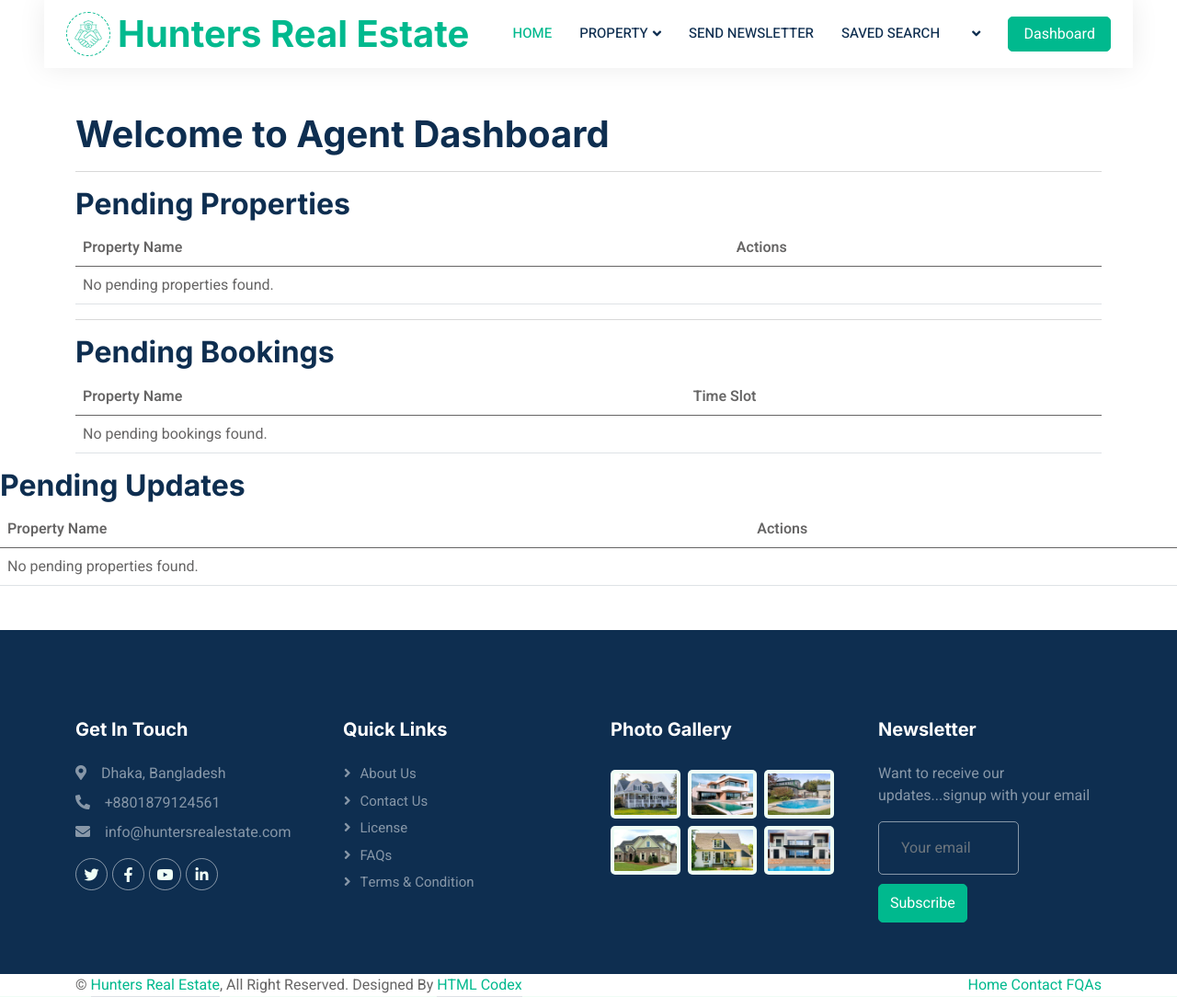
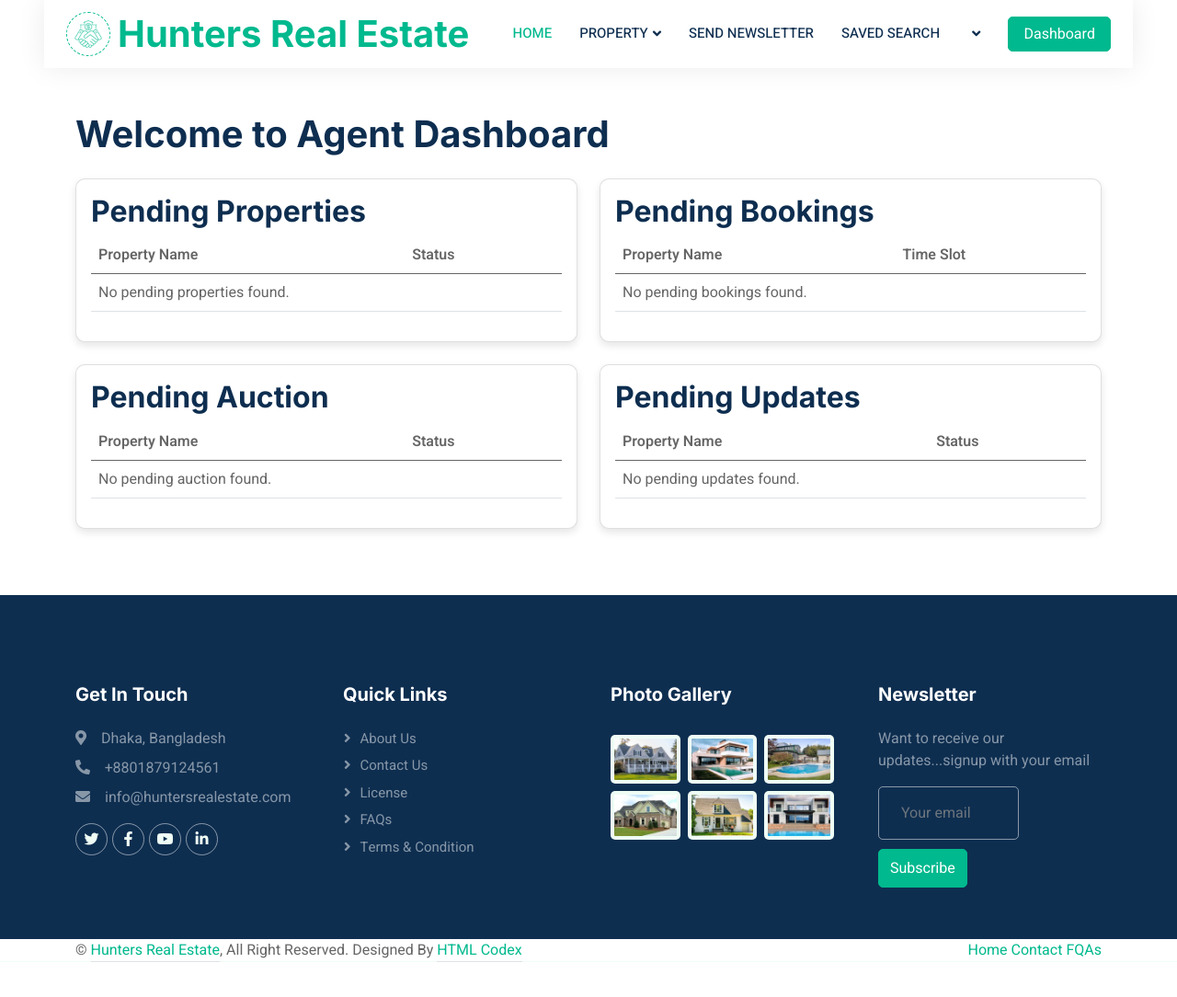
Before and after one commit to Khalidi-Siam/Real-Estate-Management-System, a Django app: page /agents/dashboard/ in a window 1280 px wide. Shown: the part 46-1130 px from the top of the page at 92% size. After the commit the page ends 1092 px from the top, so only its background shows below. Run offline with Django 5.2, Linux system fonts and the light colour scheme; a user stored in the database is signed in; tables that the repository leaves empty hold one stand-in row (values such as "Sample post"); some libraries are stand-ins or nearby versions.

Commit message:
auction approval feature implemented and modified frontend

```diff
--- a/RealEstate/Agents/urls.py
+++ b/RealEstate/Agents/urls.py
@@ -6,4 +6,6 @@ urlpatterns = [
     path('dashboard/', agent_dashboard, name='agent_dashboard'),
     path('approve/<int:property_id>/', approve_property, name='approve_property'),
     path('cancel_approval/<int:property_id>/', cancel_approval, name='cancel_approval'),
+    path('approve_auction/<int:property_id>/', approve_auction, name='approve_auction'),
+    path('cancel_auction/<int:property_id>/', cancel_auction, name='cancel_auction'),
 ]
--- a/RealEstate/Agents/views.py
+++ b/RealEstate/Agents/views.py
@@ -5,15 +5,16 @@ from authentication.models import UserProfile
 from .models import *
 from django.contrib import messages
 from django.urls import reverse
-
+from auction.models import *
 
 def agent_dashboard(request):
     if request.user.is_authenticated:
         if request.user.UserProfile.is_agent:
             pending_properties = AllProperty.objects.filter(Approval_by_Agent__isnull=True)
+            pending_auction = Auc_Property.objects.filter(Approval_by_Agent__isnull = True)
             pending_bookings = Booking.objects.filter(agent=request.user.UserProfile, status='pending')
             pending_updates = AllProperty.objects.filter(Approval_by_Agent = request.user.UserProfile, needs_approval = True)
-            return render(request, 'agent_dashboard.html', {'pending_properties': pending_properties, 'pending_bookings': pending_bookings, 'pending_updates':pending_updates})
+            return render(request, 'agent_dashboard.html', {'pending_properties': pending_properties, 'pending_bookings': pending_bookings, 'pending_updates':pending_updates,'pending_auction':pending_auction})
 
         else:
             return redirect("PageNotFound")
@@ -55,3 +56,39 @@ def cancel_approval(request, property_id):
 
     else:
         return redirect(reverse('signin') + '?next=' + request.path)
+
+
+def approve_auction(request, property_id):
+    if request.user.is_authenticated:
+        if request.user.UserProfile.is_agent:
+            if request.method == 'POST':
+                property_instance = get_object_or_404(Auc_Property, pk=property_id)
+                property_instance.Approval_by_Agent = request.user.UserProfile.name
+                property_instance.start_time = timezone.now()
+                property_instance.end_time = property_instance.start_time+ timezone.timedelta(days= 2)
+                property_instance.save()
+
+            return redirect('agent_dashboard')
+
+        else:
+            return redirect("PageNotFound")
+
+    else:
+        return redirect(reverse('signin') + '?next=' + request.path)
+
+def cancel_auction(request, property_id):
+    if request.user.is_authenticated:
+        if request.user.UserProfile.is_agent:
+            if request.method == 'POST':
+                if request.user.UserProfile.is_agent:
+                    property_instance = get_object_or_404(Auc_Property, pk=property_id)
+                    property_instance.Approval_by_Agent = 'Cancel'
+                    property_instance.save()
+
+                return redirect('agent_dashboard')
+
+        else:
+            return redirect("PageNotFound")
+
+    else:
+        return redirect(reverse('signin') + '?next=' + request.path)
--- a/RealEstate/auction/models.py
+++ b/RealEstate/auction/models.py
@@ -44,14 +44,14 @@ class Auc_Property(models.Model):
     current_price = models.PositiveIntegerField(default=1)
     seller = models.ForeignKey(UserProfile, on_delete=models.CASCADE, related_name='auctions')
     winner = models.ForeignKey(UserProfile, on_delete=models.SET_NULL, null=True, blank=True, related_name='won_auctions')
-    start_time = models.DateTimeField(default=timezone.now)
+    start_time = models.DateTimeField(null = True, blank = True)
     end_time = models.DateTimeField(null=True, blank=True)
 
     def save(self, *args, **kwargs):
         if self.current_price==1:
             self.current_price = self.start_price
-        if not self.pk:  # If the instance is being created
-            self.end_time = self.start_time + timezone.timedelta(days=2)
+        # if not self.pk:  # If the instance is being created
+        #     self.end_time = self.start_time + timezone.timedelta(days=2)
         super().save(*args, **kwargs)
     def __str__(self):
         return self.Property_Name
--- a/RealEstate/templates/agent_dashboard.html
+++ b/RealEstate/templates/agent_dashboard.html
@@ -2,24 +2,50 @@
 {% load static %}
 
 {% block title %}
-    <title> Agent Dashboard </title>
+    <title>Agent Dashboard</title>
 {% endblock %}
 
-{% block styles %}
-    <!-- Add your custom CSS links or static files here -->
-    <link rel="stylesheet" href="{% static 'css/custom.css' %}">
-{% endblock %}
+
 
 {% block content %}
+
+
+
+
+    <style>
+        /* Custom styles specific to this page */
+        .card {
+            box-shadow: 0 4px 8px rgba(0, 0, 0, 0.1);
+            transition: 0.3s;
+            border-radius: 10px;
+        }
+        .card:hover {
+            box-shadow: 0 8px 16px rgba(0, 0, 0, 0.2);
+        }
+        .badge-pending {
+            background-color: #ffc107;
+        }
+    </style>
+
+
 <div class="container mt-5">
-  <h1>Welcome to Agent Dashboard</h1>
-  <hr>
-  <h2>Pending Properties</h2>
-  <table class="table">
+    <div class="row">
+        <div class="col-md-12">
+            <h1 class="mb-4">Welcome to Agent Dashboard</h1>
+        </div>
+    </div>
+
+    <div class="row">
+        <div class="col-md-6">
+            <div class="card mb-4">
+                <div class="card-body">
+                    <h2 class="card-title">Pending Properties</h2>
+                    <div class="table-responsive">
+                        <table class="table table-hover">
                             <thead>
                                 <tr>
                                     <th>Property Name</th>
-        <th>Actions</th>
+                                    <th>Status</th>
                                 </tr>
                             </thead>
                             <tbody>
@@ -27,8 +53,7 @@
                                     {% for property in pending_properties %}
                                         <tr>
                                             <td><a href="{% url 'property_detail' property.pk %}">{{ property.Property_Name }}</a></td>
-            <td><p>Pending</p></td>
-            <!-- You can add additional actions here -->
+                                            <td><span class="badge badge-pill badge-pending">Pending</span></td>
                                         </tr>
                                     {% endfor %}
                                 {% else %}
@@ -38,16 +63,21 @@
                                 {% endif %}
                             </tbody>
                         </table>
+                    </div>
+                </div>
+            </div>
+        </div>
 
-  <hr>
-
-  <h2>Pending Bookings</h2>
-  <table class="table">
+        <div class="col-md-6">
+            <div class="card mb-4">
+                <div class="card-body">
+                    <h2 class="card-title">Pending Bookings</h2>
+                    <div class="table-responsive">
+                        <table class="table table-hover">
                             <thead>
                                 <tr>
                                     <th>Property Name</th>
                                     <th>Time Slot</th>
-        <!-- Add additional columns as needed -->
                                 </tr>
                             </thead>
                             <tbody>
@@ -56,7 +86,6 @@
                                         <tr>
                                             <td>{{ booking.property.Property_Name }}</td>
                                             <td>{{ booking.time_slot }}</td>
-            <!-- Add additional data here -->
                                         </tr>
                                     {% endfor %}
                                 {% else %}
@@ -67,13 +96,54 @@
                             </tbody>
                         </table>
                     </div>
+                </div>
+            </div>
+        </div>
+    </div>
 
-<h2>Pending Updates</h2>
-  <table class="table">
+    <div class="row">
+        <div class="col-md-6">
+            <div class="card mb-4">
+                <div class="card-body">
+                    <h2 class="card-title">Pending Auction</h2>
+                    <div class="table-responsive">
+                        <table class="table table-hover">
                             <thead>
                                 <tr>
                                     <th>Property Name</th>
-        <th>Actions</th>
+                                    <th>Status</th>
+                                </tr>
+                            </thead>
+                            <tbody>
+                                {% if pending_auction %}
+                                    {% for property in pending_auction %}
+                                        <tr>
+                                            <td><a href="{% url 'auction_detail' property.pk %}">{{ property.Property_Name }}</a></td>
+                                            <td><span class="badge badge-pill badge-pending">Pending</span></td>
+                                        </tr>
+                                    {% endfor %}
+                                {% else %}
+                                    <tr>
+                                        <td colspan="2">No pending auction found.</td>
+                                    </tr>
+                                {% endif %}
+                            </tbody>
+                        </table>
+                    </div>
+                </div>
+            </div>
+        </div>
+
+        <div class="col-md-6">
+            <div class="card mb-4">
+                <div class="card-body">
+                    <h2 class="card-title">Pending Updates</h2>
+                    <div class="table-responsive">
+                        <table class="table table-hover">
+                            <thead>
+                                <tr>
+                                    <th>Property Name</th>
+                                    <th>Status</th>
                                 </tr>
                             </thead>
                             <tbody>
@@ -81,20 +151,20 @@
                                     {% for property in pending_updates %}
                                         <tr>
                                             <td><a href="{% url 'property_detail' property.pk %}">{{ property.Property_Name }}</a></td>
-            <td><p>Pending</p></td>
-            <!-- You can add additional actions here -->
+                                            <td><span class="badge badge-pill badge-pending">Pending</span></td>
                                         </tr>
                                     {% endfor %}
                                 {% else %}
                                     <tr>
-          <td colspan="2">No pending properties found.</td>
+                                        <td colspan="2">No pending updates found.</td>
                                     </tr>
                                 {% endif %}
                             </tbody>
                         </table>
+                    </div>
+                </div>
+            </div>
+        </div>
+    </div>
+</div>
 {% endblock %}
-
-{% block scripts %}
-    <!-- Add your custom JavaScript links or static files here -->
-    <script src="{% static 'js/custom.js' %}"></script>
-{% endblock %}
--- a/RealEstate/templates/view_property_documents.html
+++ b/RealEstate/templates/view_property_documents.html
@@ -12,7 +12,8 @@
 
     </ul>
 
-    {% if request.user.is_authenticated and request.user.UserProfile.is_agent %}
+    {% if request.user.UserProfile.is_agent %}
+        {%if property_instance.Approval_by_Agent == Null%}
             <form action="{% url 'approve_property' property_instance.id %}" method="post" action ="{%url 'agent_dashboard' %}"class="d-inline">
                 {% csrf_token %}
                 <button type="submit" class="btn btn-primary">Approve Property</button>
@@ -21,6 +22,7 @@
                 {% csrf_token %}
                 <button type="submit" class="btn btn-danger">Cancel Approval</button>
             </form>
+        {%endif%}
     {% endif %}
 </div>
 {% endblock %}
```
Also changed, not shown: RealEstate/auction/forms.py (+4 -4 lines), RealEstate/auction/views.py (+9 -5 lines), RealEstate/templates/auction_detail.html (+46 -28 lines), RealEstate/Payment/migrations/0002_paymentdetails_owner_id.py, RealEstate/Payment/migrations/0003_paymentdetails_property_id.py (added), RealEstate/auction/migrations/0001_initial.py, RealEstate/auction/migrations/0002_alter_auc_property_property_documents_and_more.py (deleted), RealEstate/auction/migrations/0002_alter_auc_property_start_time.py, RealEstate/auction/migrations/0003_auc_property_approval_by_agent_and_more.py (deleted), RealEstate/auction/migrations/0004_alter_auc_property_current_price.py (deleted), RealEstate/auction/migrations/0005_alter_auc_property_current_price.py (deleted). Lines whose indentation alone changed are shown as unchanged.
